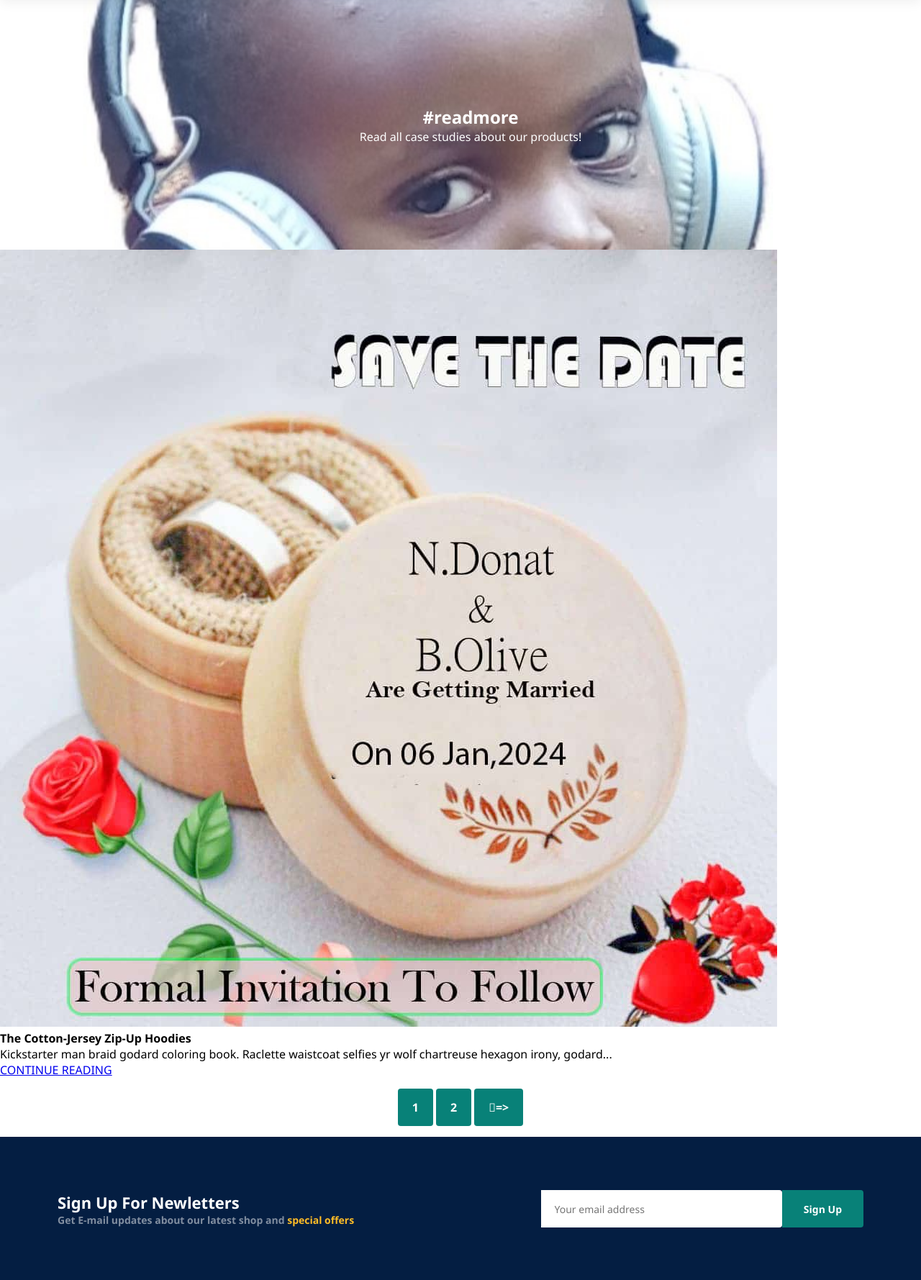
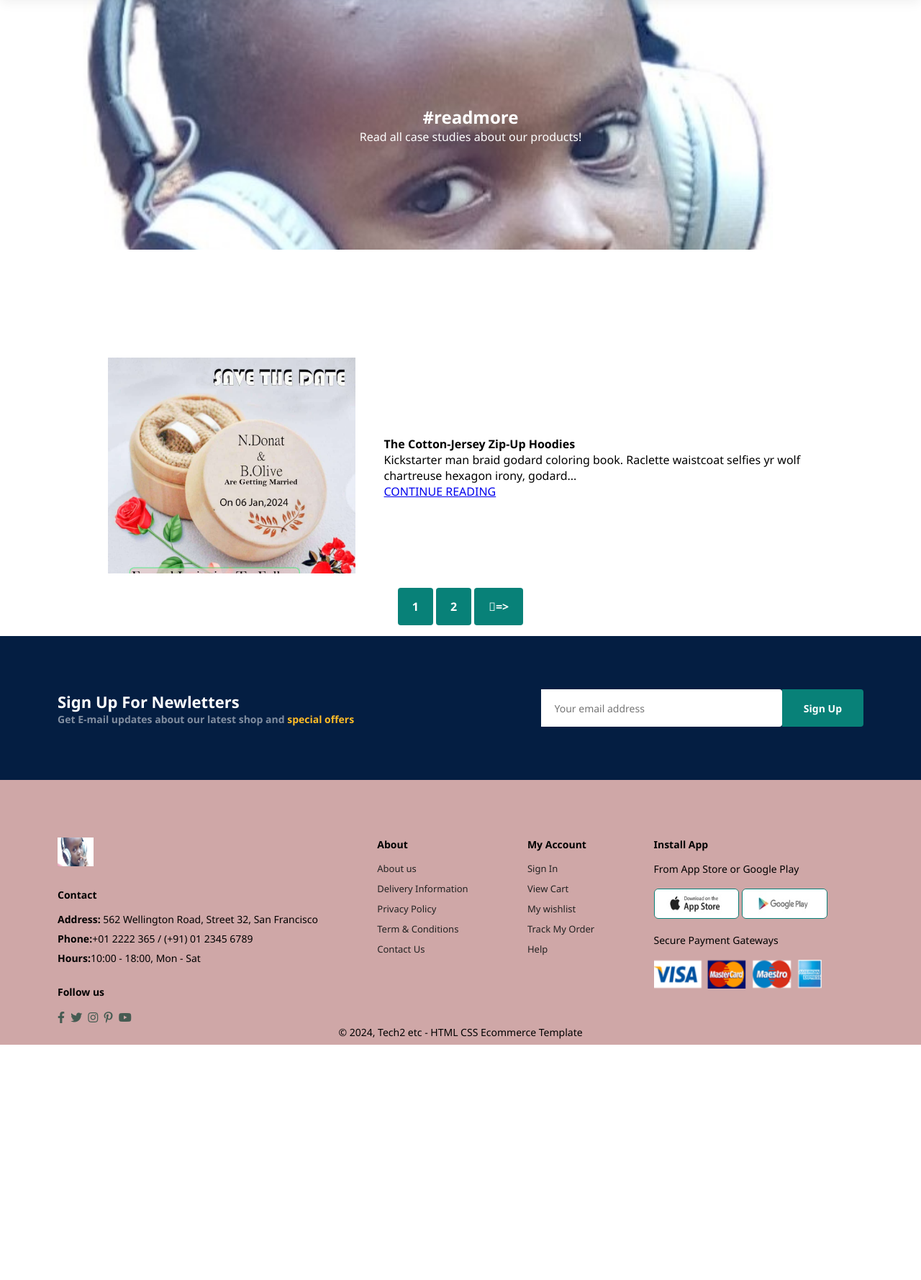
Before and after one commit to Ndaziramiyep/Umurava-online-learning-project, a PHP site: page /Html/blog.html in a window 1280 px wide. Shown: the part 75-1854 px from the top of the page at 72% size. After the commit the page ends 1527 px from the top, so only its background shows below. Run offline with PHP 8.4, Linux system fonts and the light colour scheme; some libraries are stand-ins or nearby versions.

Commit message:
Adding blog section css

```diff
--- a/Frontend/css/style.css
+++ b/Frontend/css/style.css
@@ -581,6 +581,29 @@ footer .copyright {
     line-height: 25px;
 }
 
+#page-header .blog-header {
+    background-image: url("../img/ur.jpg");
+}
+
+#blog {
+    padding: 150px 150px 0 150px;
+}
+#blog .blog-box {
+    display: flex;
+    align-items: center;
+    width: 100%;
+}
+
+#blog .blog-img {
+    width: 50%;
+    margin-right: 40px;
+}
+#blog img {
+    width: 100%;
+    height: 300px;
+    object-fit: cover;
+}
+
 
 
 
```
